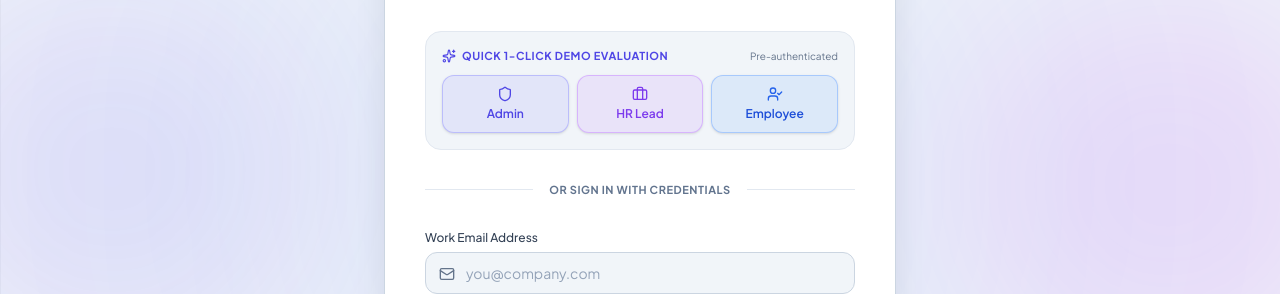
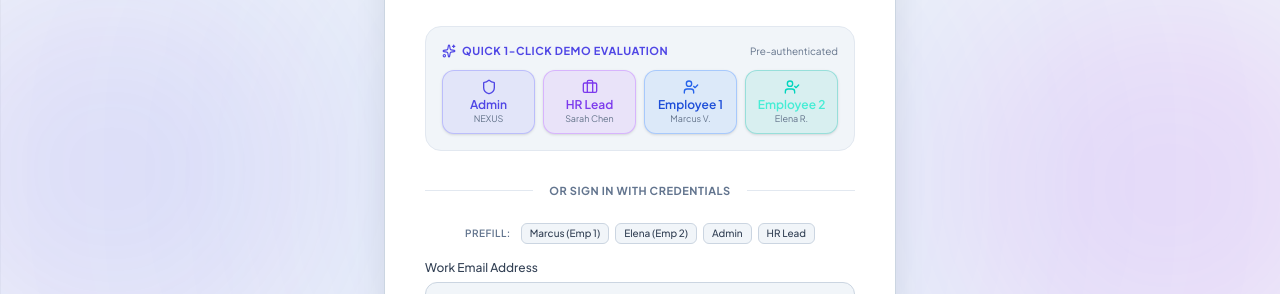
Before and after one commit to Kushalraj123/Employee-Management-System, a React (Vite) app: page /login in a window 1280 px wide. Shown: the part 223-517 px from the top of the page. Built offline with nearby package versions, Linux system fonts and the light colour scheme; no server answers.

Commit message:
Support logging into both employee users (Marcus Vance and Elena Rostova) with 1-click evaluation and credential prefill

```diff
--- a/src/api.js
+++ b/src/api.js
@@ -60,7 +60,7 @@ export const api = {
 
   // Auth
   login: (credentials) => post('/auth/login', credentials),
-  demoLogin: (role) => post('/auth/demo-login', { role }),
+  demoLogin: (role, email) => post('/auth/demo-login', { role, email }),
   forgotPassword: (email) => post('/auth/forgot-password', { email }),
   resetPassword: (payload) => post('/auth/reset-password', payload),
 
--- a/src/context/AuthContext.jsx
+++ b/src/context/AuthContext.jsx
@@ -53,10 +53,10 @@ export const AuthProvider = ({ children }) => {
     }
   };
 
-  const demoLogin = async (role = 'admin') => {
+  const demoLogin = async (role = 'admin', email = null) => {
     setLoading(true);
     try {
-      const res = await api.demoLogin(role);
+      const res = await api.demoLogin(role, email);
       const authToken = res.token;
       const userData = res.user;
 
--- a/src/pages/Login.jsx
+++ b/src/pages/Login.jsx
@@ -60,11 +60,11 @@ export default function Login() {
     }
   };
 
-  const handleQuickDemo = async (role) => {
+  const handleQuickDemo = async (role, email = null) => {
     setLoading(true);
     try {
-      const res = await demoLogin(role);
-      showSuccess(`Signed in with ${role.toUpperCase()} permissions.`);
+      const res = await demoLogin(role, email);
+      showSuccess(`Signed in as ${res.user.name} (${role.toUpperCase()}).`);
       navigate('/');
     } catch (err) {
       showError('Demo login failed');
@@ -179,40 +179,90 @@ export default function Login() {
               </span>
               <span className="text-[10px] text-slate-400">Pre-authenticated</span>
             </div>
-            <div className="grid grid-cols-3 gap-2">
+            <div className="grid grid-cols-2 sm:grid-cols-4 gap-2">
               <button
                 type="button"
-                onClick={() => handleQuickDemo('admin')}
-                className="flex flex-col items-center justify-center p-2.5 rounded-xl border border-indigo-500/30 bg-indigo-500/10 hover:bg-indigo-500/20 text-indigo-300 hover:text-white transition-all text-xs font-semibold group shadow-sm"
+                onClick={() => handleQuickDemo('admin', 'admin@nexus.io')}
+                className="flex flex-col items-center justify-center p-2 rounded-xl border border-indigo-500/30 bg-indigo-500/10 hover:bg-indigo-500/20 text-indigo-300 hover:text-white transition-all text-xs font-semibold group shadow-sm text-center"
+                title="Sign in as Admin (admin@nexus.io)"
               >
-                <Shield className="w-4 h-4 mb-1 text-indigo-400 group-hover:scale-110 transition-transform" />
+                <Shield className="w-4 h-4 mb-0.5 text-indigo-400 group-hover:scale-110 transition-transform" />
                 <span>Admin</span>
+                <span className="text-[9px] text-slate-400 font-normal">NEXUS</span>
               </button>
 
               <button
                 type="button"
-                onClick={() => handleQuickDemo('hr')}
-                className="flex flex-col items-center justify-center p-2.5 rounded-xl border border-purple-500/30 bg-purple-500/10 hover:bg-purple-500/20 text-purple-300 hover:text-white transition-all text-xs font-semibold group shadow-sm"
+                onClick={() => handleQuickDemo('hr', 'sarah.chen@nexus.io')}
+                className="flex flex-col items-center justify-center p-2 rounded-xl border border-purple-500/30 bg-purple-500/10 hover:bg-purple-500/20 text-purple-300 hover:text-white transition-all text-xs font-semibold group shadow-sm text-center"
+                title="Sign in as HR Lead (sarah.chen@nexus.io)"
               >
-                <Briefcase className="w-4 h-4 mb-1 text-purple-400 group-hover:scale-110 transition-transform" />
+                <Briefcase className="w-4 h-4 mb-0.5 text-purple-400 group-hover:scale-110 transition-transform" />
                 <span>HR Lead</span>
+                <span className="text-[9px] text-slate-400 font-normal">Sarah Chen</span>
               </button>
 
               <button
                 type="button"
-                onClick={() => handleQuickDemo('employee')}
-                className="flex flex-col items-center justify-center p-2.5 rounded-xl border border-blue-500/30 bg-blue-500/10 hover:bg-blue-500/20 text-blue-300 hover:text-white transition-all text-xs font-semibold group shadow-sm"
+                onClick={() => handleQuickDemo('employee', 'marcus.vance@nexus.io')}
+                className="flex flex-col items-center justify-center p-2 rounded-xl border border-blue-500/30 bg-blue-500/10 hover:bg-blue-500/20 text-blue-300 hover:text-white transition-all text-xs font-semibold group shadow-sm text-center"
+                title="Sign in as Employee 1 (marcus.vance@nexus.io)"
               >
-                <UserCheck className="w-4 h-4 mb-1 text-blue-400 group-hover:scale-110 transition-transform" />
-                <span>Employee</span>
+                <UserCheck className="w-4 h-4 mb-0.5 text-blue-400 group-hover:scale-110 transition-transform" />
+                <span>Employee 1</span>
+                <span className="text-[9px] text-slate-400 font-normal">Marcus V.</span>
+              </button>
+
+              <button
+                type="button"
+                onClick={() => handleQuickDemo('employee', 'elena.rostova@nexus.io')}
+                className="flex flex-col items-center justify-center p-2 rounded-xl border border-teal-500/30 bg-teal-500/10 hover:bg-teal-500/20 text-teal-300 hover:text-white transition-all text-xs font-semibold group shadow-sm text-center"
+                title="Sign in as Employee 2 (elena.rostova@nexus.io)"
+              >
+                <UserCheck className="w-4 h-4 mb-0.5 text-teal-400 group-hover:scale-110 transition-transform" />
+                <span>Employee 2</span>
+                <span className="text-[9px] text-slate-400 font-normal">Elena R.</span>
               </button>
             </div>
           </div>
 
-          <div className="relative flex py-2 items-center mb-6">
+          <div className="relative flex py-2 items-center mb-4">
             <div className="flex-grow border-t border-slate-800"></div>
             <span className="flex-shrink mx-4 text-slate-500 text-[11px] uppercase font-bold tracking-wider">or sign in with credentials</span>
             <div className="flex-grow border-t border-slate-800"></div>
+          </div>
+
+          {/* Quick Credential Fill Selector */}
+          <div className="flex flex-wrap items-center justify-center gap-1.5 text-[11px] text-slate-400 mb-4">
+            <span className="text-slate-500 text-[10px] font-semibold uppercase tracking-wider mr-1">Prefill:</span>
+            <button
+              type="button"
+              onClick={() => { setEmail('marcus.vance@nexus.io'); setPassword('Emp@123'); }}
+              className="px-2 py-0.5 rounded-md bg-slate-800/80 hover:bg-blue-500/20 border border-slate-700/60 hover:border-blue-500/40 text-slate-300 hover:text-blue-300 text-[10px] font-medium transition-all"
+            >
+              Marcus (Emp 1)
+            </button>
+            <button
+              type="button"
+              onClick={() => { setEmail('elena.rostova@nexus.io'); setPassword('Emp@123'); }}
+              className="px-2 py-0.5 rounded-md bg-slate-800/80 hover:bg-teal-500/20 border border-slate-700/60 hover:border-teal-500/40 text-slate-300 hover:text-teal-300 text-[10px] font-medium transition-all"
+            >
+              Elena (Emp 2)
+            </button>
+            <button
+              type="button"
+              onClick={() => { setEmail('admin@nexus.io'); setPassword('Admin@123'); }}
+              className="px-2 py-0.5 rounded-md bg-slate-800/80 hover:bg-indigo-500/20 border border-slate-700/60 hover:border-indigo-500/40 text-slate-300 hover:text-indigo-300 text-[10px] font-medium transition-all"
+            >
+              Admin
+            </button>
+            <button
+              type="button"
+              onClick={() => { setEmail('sarah.chen@nexus.io'); setPassword('Hr@123'); }}
+              className="px-2 py-0.5 rounded-md bg-slate-800/80 hover:bg-purple-500/20 border border-slate-700/60 hover:border-purple-500/40 text-slate-300 hover:text-purple-300 text-[10px] font-medium transition-all"
+            >
+              HR Lead
+            </button>
           </div>
 
           {/* Form */}
```
Also changed, not shown: 2 other files (tests, documents, lock files or other folders).
